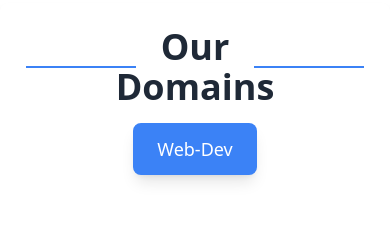
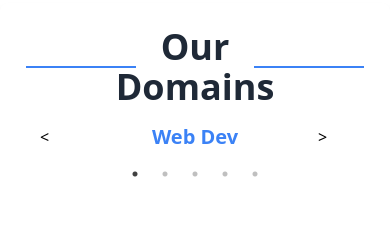
Before and after one commit to Whis2903/official-website, a Next.js app: page / in a window 390 px wide. Shown: the part 1420-1654 px from the top of the page. Built offline with nearby package versions, Linux system fonts and the light colour scheme.

Commit message:
changed domain section

```diff
--- a/app/components/Domains.tsx
+++ b/app/components/Domains.tsx
@@ -1,43 +1,42 @@
 "use client";
 import React, { useState } from "react";
-import DomainChart from "./chart"; // Adjust path if necessary
-import Image from "next/image"; // If using Next.js
+import DomainChart from "./chart";
+import Image from "next/image";
+import Slider from "react-slick";
+import "slick-carousel/slick/slick.css";
+import "slick-carousel/slick/slick-theme.css";
 
 type DomainKeys = "Web-Dev" | "Events" | "Editorial" | "Business" | "AI/ML";
-/*
-type DatasetVisibility = {
-  [key in DomainKeys]: boolean;
-};
-*/
+
 type DomainInfo = {
   title: string;
   description: string;
-  imageSrc: string; // Add an image source property for each domain
+  imageSrc: string;
 };
 
 const domainDetails: Record<DomainKeys, DomainInfo> = {
   "Web-Dev": {
-    title: "Web Development Domain",
+    title: "Web Dev",
     description: "This domain focuses on building, designing, and maintaining websites and web applications. It covers a wide range of technologies and practices, including frontend development, which involves creating user interfaces and ensuring an engaging user experience (UX), and backend development, which handles server-side logic, databases, and application architecture. Web development also involves responsive design, accessibility, performance optimization, and the integration of modern frameworks and tools to create scalable, secure, and dynamic web solutions. It's an ever-evolving field that bridges creativity and technical expertise to deliver high-quality digital experiences.",
     imageSrc: "/webdev.gif",
   },
   Events: {
-    title: "Events Domain",
+    title: "Events",
     description: "This domain specializes in the strategic planning, seamless organization, and efficient management of events. It encompasses a wide range of functions, from conceptualizing event themes and coordinating logistics to executing marketing campaigns that drive attendance and engagement. The focus is on creating memorable experiences through meticulous attention to detail, ensuring that every aspect, from venue selection to audience interaction, runs smoothly. Whether it's a corporate event, a community gathering, or a large-scale conference, this domain thrives on delivering impactful, well-orchestrated events that leave a lasting impression.",
     imageSrc: "/events.gif",
   },
   Editorial: {
-    title: "Editorial Domain",
+    title: "Editorial",
     description: "This domain is dedicated to the art and science of content creation, editing, and publishing across diverse media platforms, including digital, print, and social channels. It emphasizes producing high-quality, engaging content that aligns with the audience's needs and interests. From developing compelling narratives to ensuring clarity, accuracy, and consistency, the editorial process plays a critical role in building credibility and fostering engagement. The domain also focuses on effective audience targeting, ensuring that content is tailored to reach and resonate with the intended demographic while maintaining a strong editorial voice.",
     imageSrc: "/editorial.gif",
   },
   Business: {
-    title: "Business Domain",
+    title: "Business",
     description: "This domain focuses on the strategic and operational aspects of running a successful business. It includes corporate communications, where businesses craft and deliver key messages to internal and external stakeholders, and branding, which involves building a strong, recognizable identity that resonates with the target audience. Additionally, it encompasses stakeholder engagement, fostering positive relationships with clients, partners, and investors. The domain covers business strategy, market analysis, financial planning, and leadership, driving growth and ensuring sustainable success in a competitive marketplace.",
     imageSrc: "/business.gif",
   },
   "AI/ML": {
-    title: "AI and Machine Learning Domain",
+    title: "AI/ML",
     description: "This domain delves into the cutting-edge fields of artificial intelligence (AI) and machine learning (ML), focusing on developing intelligent systems that can learn, adapt, and improve from experience. It involves the design and implementation of algorithms that enable machines to analyze complex data, recognize patterns, and make data-driven decisions. With applications ranging from predictive analytics and natural language processing to autonomous systems and deep learning, this domain plays a pivotal role in driving innovation across industries. By leveraging AI and ML, organizations can enhance efficiency, optimize processes, and uncover new opportunities for growth and problem-solving.",
     imageSrc: "/aiml.gif",
   },
@@ -45,26 +44,34 @@ const domainDetails: Record<DomainKeys, DomainInfo> = {
 
 const Domain = () => {
   const [currentDomain, setCurrentDomain] = useState<DomainKeys>("Web-Dev");
-  const [isDropdownOpen, setIsDropdownOpen] = useState(false);
 
   const toggleDataset = (dataset: DomainKeys) => {
     setCurrentDomain(dataset);
-    setIsDropdownOpen(false); // Close the dropdown after selecting an option
+  };
+
+  const settings = {
+    dots: true,
+    infinite: true,
+    speed: 500,
+    slidesToShow: 1,
+    slidesToScroll: 1,
+    arrows: true,
+    afterChange: (current: number) => {
+      setCurrentDomain(Object.keys(domainDetails)[current] as DomainKeys);
+    },
+    nextArrow: <CustomNextArrow />,
+    prevArrow: <CustomPrevArrow />,
   };
 
   return (
     <section className="bg-white text-gray-800 p-6 rounded-lg shadow-md">
-      {/* Title Section */}
       <div className="grid grid-cols-3 place-content-center place-items-center w-full mb-4">
         <div className="h-[2px] w-[97%] bg-blue-500" />
         <h1 className="text-4xl font-semibold text-center">Our Domains</h1>
         <div className="h-[2px] w-[97%] bg-blue-500" />
       </div>
-
-      {/* Button Section */}
-      <div className="flex flex-col items-center mb-6">
-        {/* Desktop buttons */}
-        <div className="hidden sm:flex justify-center space-x-6 mb-6">
+      <div className="flex flex-col items-center mb-6 hidden sm:flex">
+        <div className="flex justify-center space-x-6 mb-6">
           {Object.keys(domainDetails).map((key) => (
             <button
               key={key}
@@ -79,44 +86,25 @@ const Domain = () => {
             </button>
           ))}
         </div>
-
-        {/* Mobile dropdown */}
-        <div className="relative sm:hidden">
-          <button
-            onClick={() => setIsDropdownOpen(!isDropdownOpen)}
-            className="px-6 py-3 rounded-lg text-lg bg-blue-500 text-white shadow-lg hover:bg-blue-400 transition duration-200"
-          >
-            {currentDomain}
-          </button>
-          {isDropdownOpen && (
-            <div className="absolute mt-2 bg-white border border-gray-300 rounded-lg shadow-lg">
-              {Object.keys(domainDetails).map(
-                (key) =>
-                  key !== currentDomain && (
-                    <button
-                      key={key}
-                      onClick={() => toggleDataset(key as DomainKeys)}
-                      className="block px-6 py-3 text-left w-full text-gray-600 hover:bg-gray-100 transition duration-200"
-                    >
-                      {key}
-                    </button>
-                  )
-              )}
+      </div>
+      <div className="relative sm:hidden mb-6">
+        <Slider {...settings}>
+          {Object.keys(domainDetails).map((key) => (
+            <div key={key} className="flex flex-col items-center">
+              <h2 className="text-xl font-bold mb-2 text-blue-500 text-center">
+                {domainDetails[key].title}
+              </h2>
             </div>
-          )}
-        </div>
+          ))}
+        </Slider>
       </div>
-
-      {/* Flexbox for Title/Description and Chart */}
       <div className="flex flex-col-reverse sm:flex-row">
-        {/* Left Side for Title and Description (comes first in mobile view) */}
         <div className="flex flex-col justify-center items-center w-full sm:w-1/2 p-1">
-          {/* Larger Image above the title */}
           <Image
             src={domainDetails[currentDomain].imageSrc}
             alt={`${domainDetails[currentDomain].title} image`}
-            width={500}  // Increased width
-            height={500} // Increased height
+            width={500}
+            height={500}
             className="mb-4"
           />
           <h1 className="text-2xl font-bold mb-2 text-center text-blue-500">
@@ -124,8 +112,6 @@ const Domain = () => {
           </h1>
           <p className="mb-4 text-center">{domainDetails[currentDomain].description}</p>
         </div>
-
-        {/* Right Side for Chart (comes second in mobile view) */}
         <div className="w-full sm:w-1/2 p-4">
           <DomainChart datasetVisibility={{ [currentDomain]: true }} />
         </div>
@@ -134,4 +120,22 @@ const Domain = () => {
   );
 };
 
+const CustomNextArrow = (props: any) => (
+  <div
+    {...props}
+    className="absolute top-1/2 right-4 transform -translate-y-1/2  text-black rounded-full w-8 h-8 flex items-center justify-center cursor-pointer hover:bg-blue-400 transition"
+  >
+    &gt;
+  </div>
+);
+
+const CustomPrevArrow = (props: any) => (
+  <div
+    {...props}
+    className="absolute top-1/2 left-4 transform -translate-y-1/2 text-black rounded-full w-8 h-8 flex items-center justify-center cursor-pointer hover:bg-blue-400 transition"
+  >
+    &lt;
+  </div>
+);
+
 export default Domain;
--- a/package.json
+++ b/package.json
@@ -15,7 +15,9 @@
     "react": "^18.3.1",
     "react-chartjs-2": "^5.2.0",
     "react-dom": "^18.3.1",
-    "react-icons": "^5.3.0"
+    "react-icons": "^5.3.0",
+    "react-slick": "^0.30.2",
+    "slick-carousel": "^1.8.1"
   },
   "devDependencies": {
     "@types/node": "^20",
```
Also changed, not shown: 1 other file (tests, documents, lock files or other folders).
